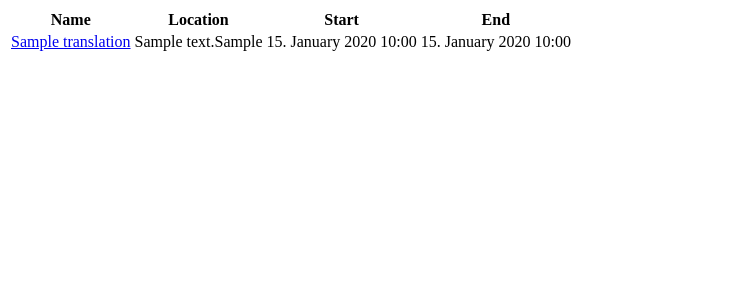
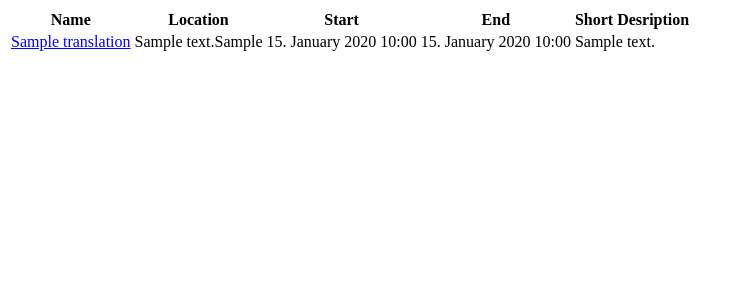
Before and after one commit to feinheit/feincms-elephantagenda, a Django app: template elephantagenda/templates/agenda/event_list.html in a window 1280 px wide. Shown: the top 300 px of the page, without its empty margins (0-741 px from the left). Run offline with Django 3.2, Linux system fonts and the light colour scheme; the template is opened without the code that fills it: most values are stand-ins (such as "Sample title", 1, 10 or a date in 2020); some libraries are stand-ins or nearby versions.

Commit message:
Add short description for content divide.

```diff
--- a/elephantagenda/backends/agenda/models.py
+++ b/elephantagenda/backends/agenda/models.py
@@ -115,6 +115,7 @@ class EventBase(models.Model, TranslatedObjectMixin):
     owner = models.ForeignKey(User, blank=True, null=True, verbose_name=_('Owner'),
                               related_name='owns_%(app_label)s_%(class)s')
     name = models.CharField(_('Name'), max_length=255)
+    short_description = models.TextField(_('Short Description'), blank=True)
     description = models.TextField(_('Description'), blank=True)
     start_time = models.DateTimeField(
         _('Start time'), help_text=_('Start Datum und Zeit'))
@@ -171,6 +172,7 @@ class Event(EventBase):
 
 class EventTranslation(Translation(Event)):
     name = models.CharField(_('Name'), max_length=255)
+    short_description = models.TextField(_('Short Description'), blank=True)
     description = models.TextField(_('Description'), blank=True)
 
     class Meta:
@@ -183,6 +185,7 @@ class EventAdminForm(forms.ModelForm):
     class Meta:
         widgets = {
             'description': forms.widgets.Textarea(attrs={'class': 'tinymce'}),
+            'short_description': forms.widgets.Textarea(attrs={'class': 'tinymce'}),
         }
 
 
--- a/elephantagenda/templates/agenda/event_list.html
+++ b/elephantagenda/templates/agenda/event_list.html
@@ -6,6 +6,7 @@
             <th>{% trans "Location" %}</th>
             <th>{% trans "Start" %}</th>
             <th>{% trans "End" %}</th>
+            <th>{% trans "Short Desription" %}</th>
         </tr>
     </thead>
     <tbody>
@@ -15,6 +16,7 @@
             <td>{{ object.address }}{% if object.address and object.country %}, {% endif %}{{ object.get_country_display }}</td>
             <td>{{ object.start_date|date:"j. F Y" }} {{ object.start_time|time:"H:i" }}</td>
             <td>{{ object.end_date|date:"j. F Y" }} {{ object.end_time|time:"H:i" }}</td>
+            <td>{{ object.translation.short_description|default:object.short_description }}</td>
         </tr>
     {% endfor %}
     </tbody>
```
